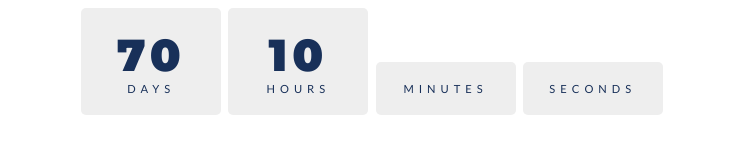
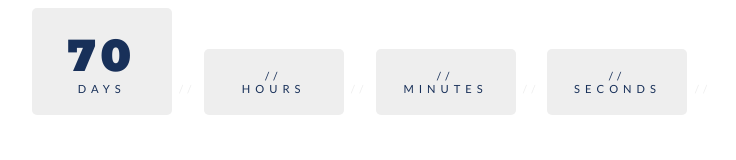
Before and after one commit to mermaidscale/notion, a plain HTML site: page dday_230806.html in a window 1280 px wide. Shown: the whole page, without its empty margins (268-1004 px from the left). Drawn offline with Linux system fonts and the light colour scheme.

Commit message:
Update dday_230806.html

```diff
--- a/dday_230806.html
+++ b/dday_230806.html
@@ -94,12 +94,12 @@ body{
 
     <div class="days">
         <div id="days" class="numbers "> </div>days</div>
-      <div class="hours">
-        <div  id="hours" class="numbers"> </div>hours</div>
-      <div class="minutes">
-        <div  id="minutes" class="numbers"> </div>minutes</div>
-      <div   class="seconds">
-        <div id="seconds" class="numbers"> </div>seconds</div>
+  //    <div class="hours">
+  //      <div  id="hours" class="numbers"> </div>hours</div>
+  //    <div class="minutes">
+  //      <div  id="minutes" class="numbers"> </div>minutes</div>
+  //    <div   class="seconds">
+  //      <div id="seconds" class="numbers"> </div>seconds</div> //
       </div>
 
 </div>
@@ -127,7 +127,7 @@ let timer = setInterval(function() {
 
   // display
   document.getElementById("days").innerHTML=days
-  document.getElementById("hours").innerHTML=hours
+//  document.getElementById("hours").innerHTML=hours
 //  document.getElementById("minutes").innerHTML=minutes
 //  document.getElementById("seconds").innerHTML=seconds
 
```
